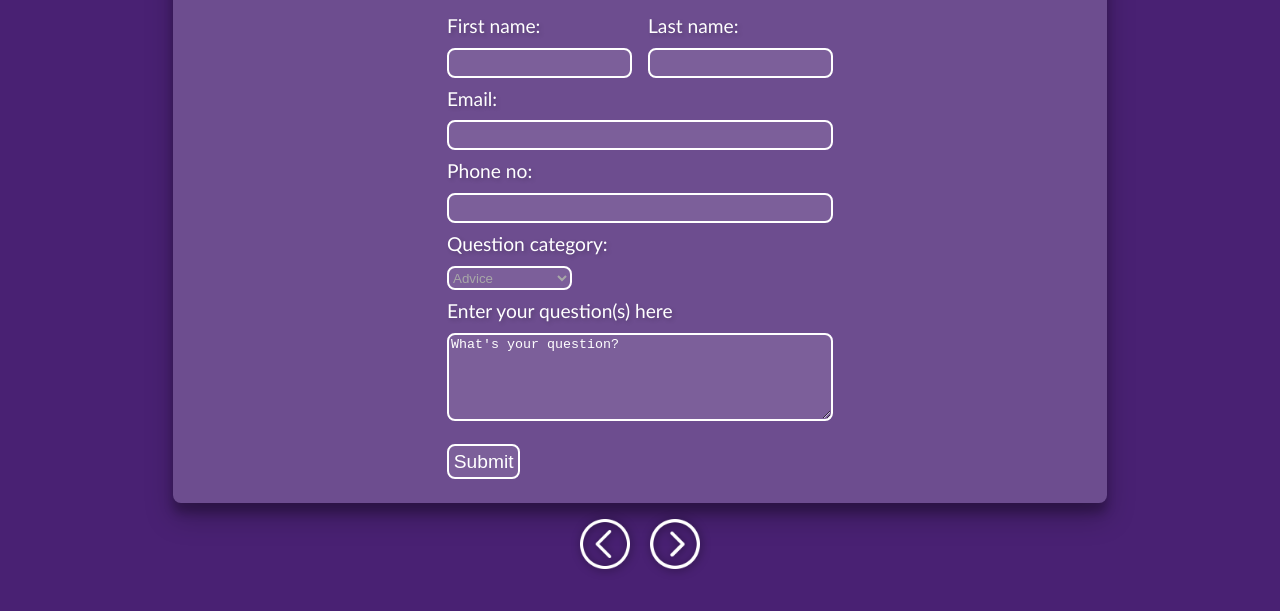
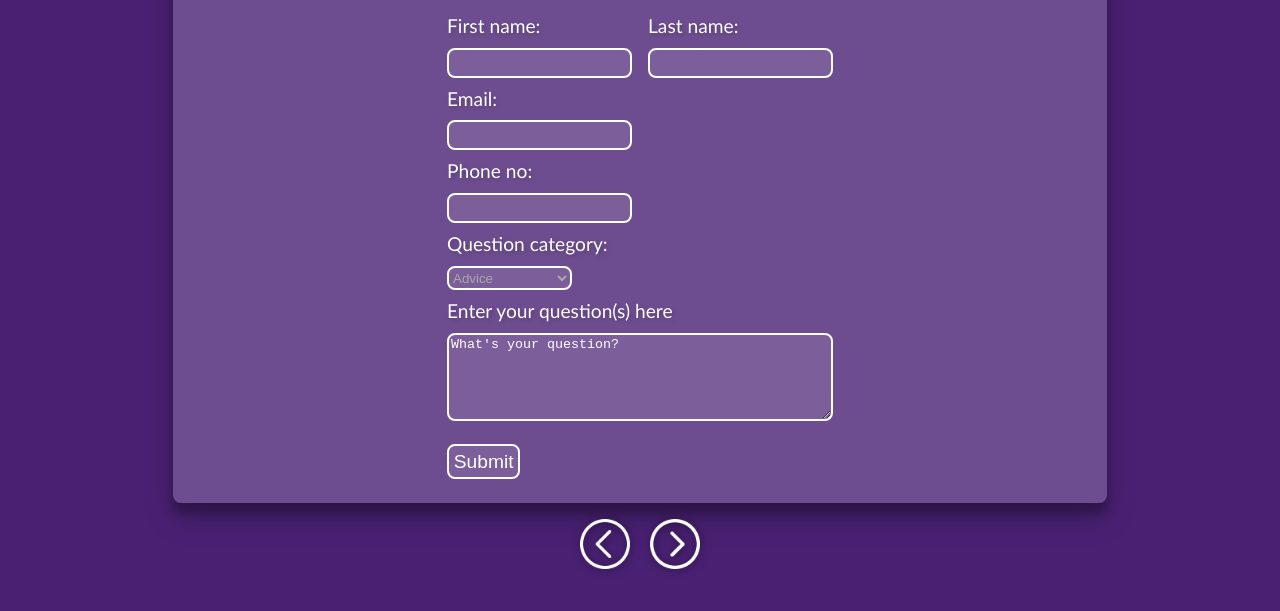
Before and after one commit to srakkk/Cyber-Security, a plain HTML site: page cybersecurity/contact.html in a window 1280 px wide. Shown: the part 187-798 px from the top of the page. Drawn offline with Linux system fonts and the light colour scheme.

Commit message:
Update contact.css

```diff
--- a/cybersecurity/contact.css
+++ b/cybersecurity/contact.css
@@ -173,11 +173,11 @@ input{
 
 
 #email{
-    width:94%;
+/*     width:94%; */
 }
 
 #pno{
-    width:94%;
+/*     width:94%; */
 }
 
 form{margin-top: 1rem;}
```
